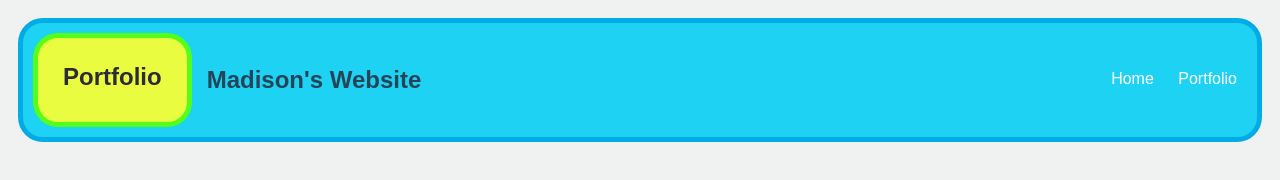
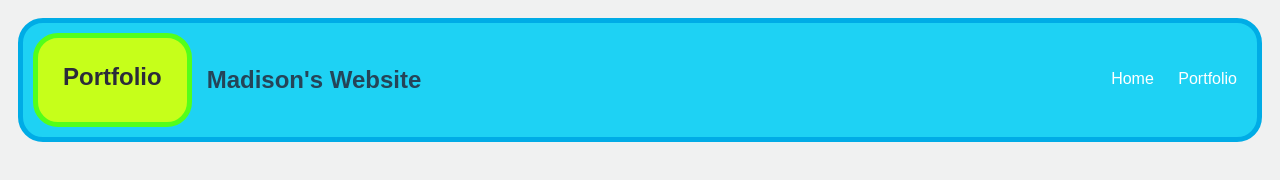
Before and after one commit to madisonfourmaux/madisonfourmaux.github.io, a plain HTML site: page portfolio.html in a window 1280 px wide. Drawn offline with nearby package versions, Linux system fonts and the light colour scheme; no server answers.

Commit message:
a basic website

```diff
--- a/portfolio.html
+++ b/portfolio.html
@@ -54,7 +54,7 @@
 
             /* main container area beneath menu */
             main {
-                background: rgb(234,252,64);
+                background: rgb(198, 255, 26);
                 display: flex;
                 border-style: solid;
                 border-width: 5px;
```
